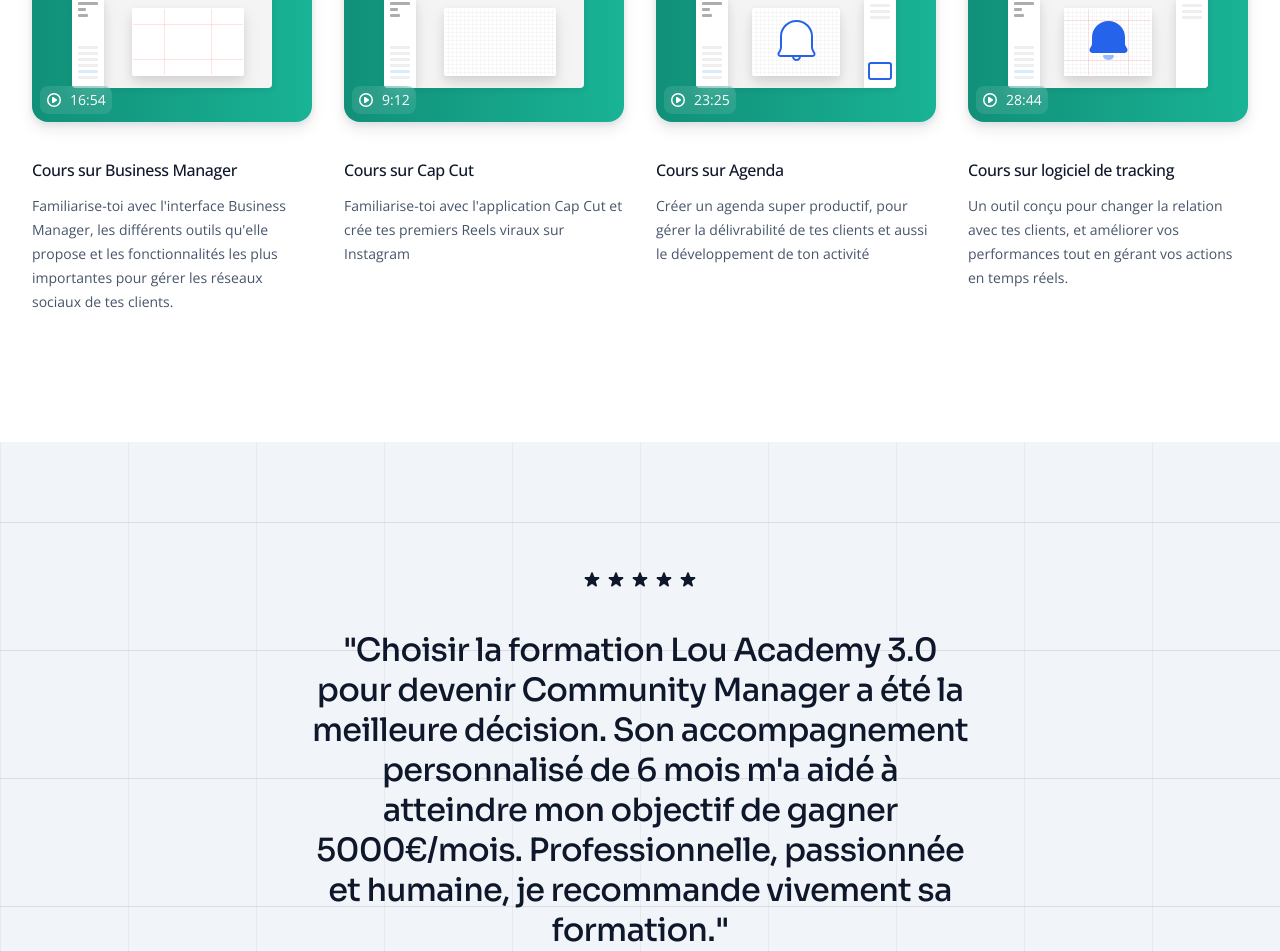
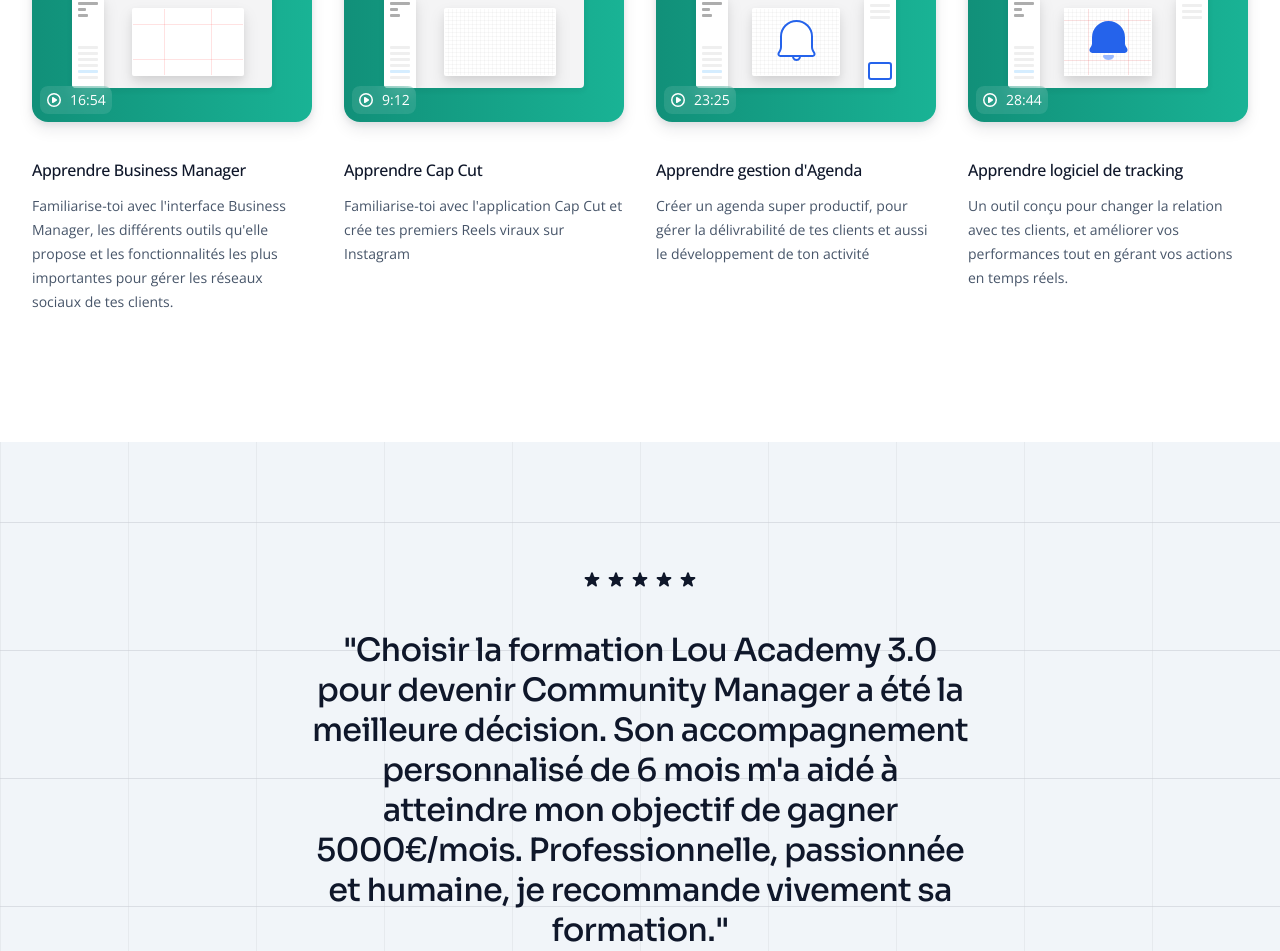
Before and after one commit to gregoirebourdin/louacademy, a Next.js app: page / in a window 1280 px wide. Shown: the part 5071-6022 px from the top of the page. Built offline with nearby package versions, Linux system fonts and the light colour scheme.

Commit message:
Update Screencasts.jsx

```diff
--- a/src/components/Screencasts.jsx
+++ b/src/components/Screencasts.jsx
@@ -9,28 +9,28 @@ import strokesImage from '@/images/screencasts/strokes.svg'
 
 const videos = [
   {
-    title: "Cours sur Business Manager",
+    title: "Apprendre Business Manager",
     description:
       'Familiarise-toi avec l\'interface Business Manager, les différents outils qu\'elle propose et les fonctionnalités les plus importantes pour gérer les réseaux sociaux de tes clients.',
     image: setupImage,
     runtime: { minutes: 16, seconds: 54 },
   },
   {
-    title: "Cours sur Cap Cut",
+    title: "Apprendre Cap Cut",
     description:
       'Familiarise-toi avec l\'application Cap Cut et crée tes premiers Reels viraux sur Instagram',
     image: gridsImage,
     runtime: { minutes: 9, seconds: 12 },
   },
   {
-    title: "Cours sur Agenda",
+    title: "Apprendre gestion d'Agenda",
     description:
       'Créer un agenda super productif, pour gérer la délivrabilité de tes clients et aussi le développement de ton activité',
     image: strokesImage,
     runtime: { minutes: 23, seconds: 25 },
   },
   {
-    title: 'Cours sur logiciel de tracking',
+    title: 'Apprendre logiciel de tracking',
     description:
       'Un outil conçu pour changer la relation avec tes clients, et améliorer vos performances tout en gérant vos actions en temps réels.',
     image: duotoneImage,
```
